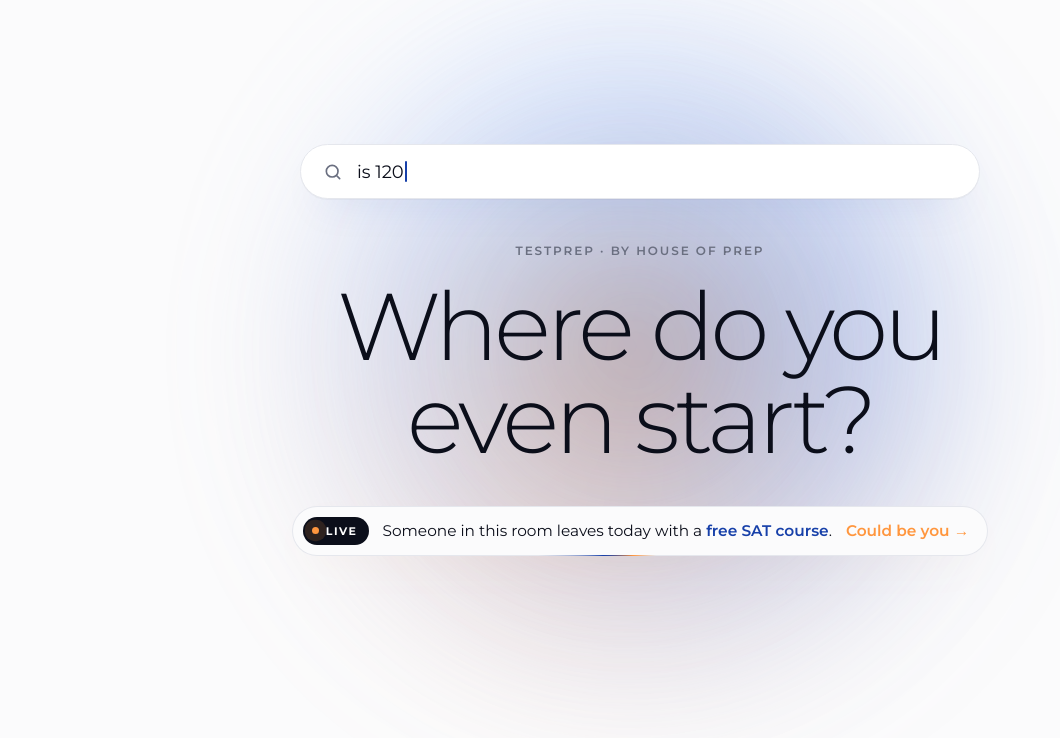
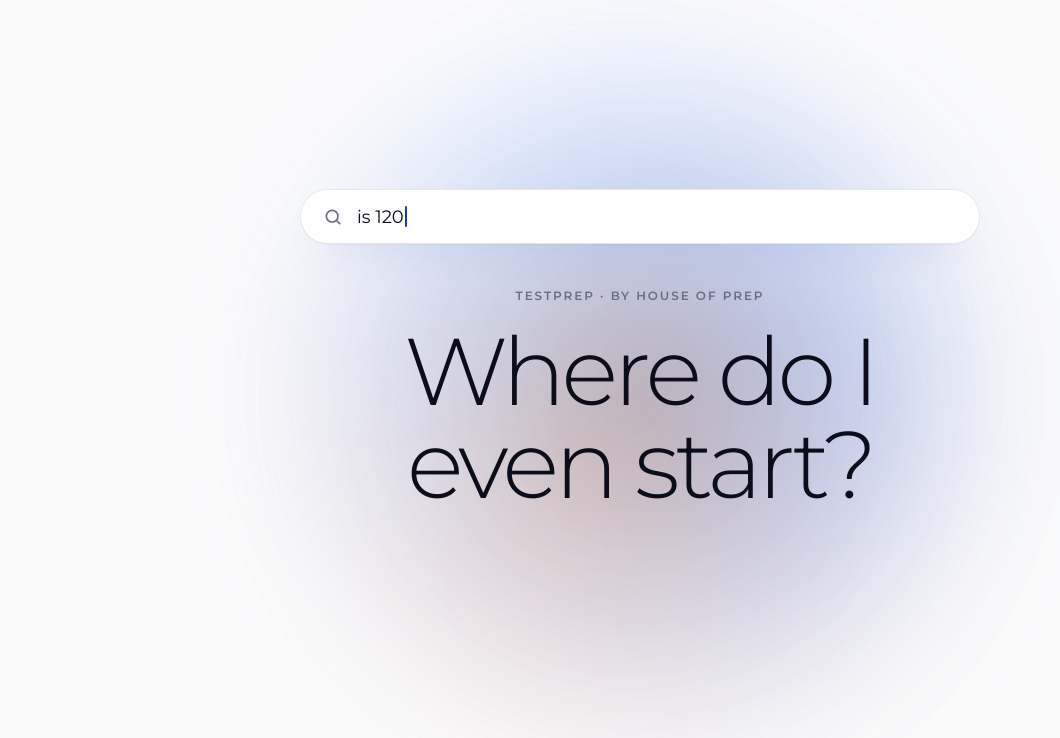
Before and after one commit to karimfattahhh/testprep-student-presentation, a plain HTML site: page index.html in a window 1280 px wide. Shown: the part 62-800 px from the top of the page, without its empty margins (0-1060 px from the left). Drawn offline with nearby package versions, Linux system fonts and the light colour scheme.

Commit message:
Intro: headline 'Where do I even start?', remove prize pill; harden key handler
Co-Authored-By: Claude Opus 5.5 <noreply@anthropic.com>

```diff
--- a/index.html
+++ b/index.html
@@ -137,22 +137,6 @@ body.on-dark .pill.solid { background: var(--night-ink); color: var(--night); }
 .intro-swap { display: grid; }
 .intro-swap > * { grid-area: 1 / 1; transition: opacity .6s var(--ease), transform .6s var(--ease); }
 #intro[data-step="2"] .intro-a, #intro:not([data-step="2"]) .intro-b { opacity: 0; transform: translateY(12px); pointer-events: none; }
-/* Prize pill: a light that sweeps around the border, a pulsing live dot. */
-.prize {
-  --sweep: 0deg; position: relative; margin-top: 40px; display: inline-flex; align-items: center; gap: 14px; flex-wrap: wrap; justify-content: center;
-  padding: 10px 12px 10px 10px; border-radius: 999px; font-size: clamp(14px, 1.2vw, 16px); color: var(--ink);
-  background: linear-gradient(var(--bg), var(--bg)) padding-box,
-              conic-gradient(from var(--sweep), var(--line) 0deg, var(--line) 250deg, var(--orange) 300deg, var(--blue) 340deg, var(--line) 360deg) border-box;
-  border: 1.5px solid transparent; animation: sweep 3.2s linear infinite;
-  box-shadow: 0 16px 40px -24px rgba(255,150,62,.6);
-}
-@property --sweep { syntax: "<angle>"; inherits: false; initial-value: 0deg; }
-@keyframes sweep { to { --sweep: 360deg; } }
-.prize b { font-weight: 600; color: var(--blue); }
-.prize .live { display: inline-flex; align-items: center; gap: 7px; font-size: 11px; font-weight: 700; letter-spacing: .14em; text-transform: uppercase; color: #fff; background: var(--ink); border-radius: 999px; padding: 7px 11px 7px 9px; }
-.prize .live i { width: 7px; height: 7px; border-radius: 50%; background: var(--orange); box-shadow: 0 0 0 0 rgba(255,150,62,.7); animation: pulse 1.6s ease-out infinite; }
-@keyframes pulse { 70% { box-shadow: 0 0 0 9px rgba(255,150,62,0); } 100% { box-shadow: 0 0 0 0 rgba(255,150,62,0); } }
-.prize .who { font-weight: 600; color: var(--orange); padding-right: 6px; }
 
 /* ---------- 01 Agenda ---------- */
 .agenda { list-style: none; margin: 48px 0 0; padding: 0; border-top: 1px solid var(--line); counter-reset: a; }
@@ -388,17 +372,12 @@ body.on-dark .pill.solid { background: var(--night-ink); color: var(--night); }
         <div class="glow" aria-hidden="true"><i></i><i></i><i></i></div>
         <div class="intro-a">
           <p class="label">TestPrep &#183; by House of Prep</p>
-          <h1 class="display">Where do you<br>even start?</h1>
+          <h1 class="display">Where do I<br>even start?</h1>
         </div>
         <div class="intro-b">
           <p class="label">TestPrep &#183; by House of Prep</p>
           <h1 class="display">Today, we make it <span class="accent">clear.</span></h1>
         </div>
-      </div>
-      <div class="prize" role="note">
-        <span class="live"><i></i>Live</span>
-        <span>Someone in this room leaves today with a <b>free SAT course</b>.</span>
-        <span class="who">Could be you &#8594;</span>
       </div>
     </div>
   </section>
@@ -978,7 +957,7 @@ body.on-dark .pill.solid { background: var(--night-ink); color: var(--night); }
   sync();
 
   document.addEventListener('keydown', e => {
-    if (e.target.closest('input, textarea')) return;
+    if (e.target.closest?.('input, textarea')) return;
     if (['ArrowRight', 'ArrowDown', 'PageDown', ' '].includes(e.key)) { e.preventDefault(); next(); }
     else if (['ArrowLeft', 'ArrowUp', 'PageUp'].includes(e.key)) { e.preventDefault(); prev(); }
     else if (e.key === 'Home') goTo(0); else if (e.key === 'End') goTo(slides.length - 1);
```
